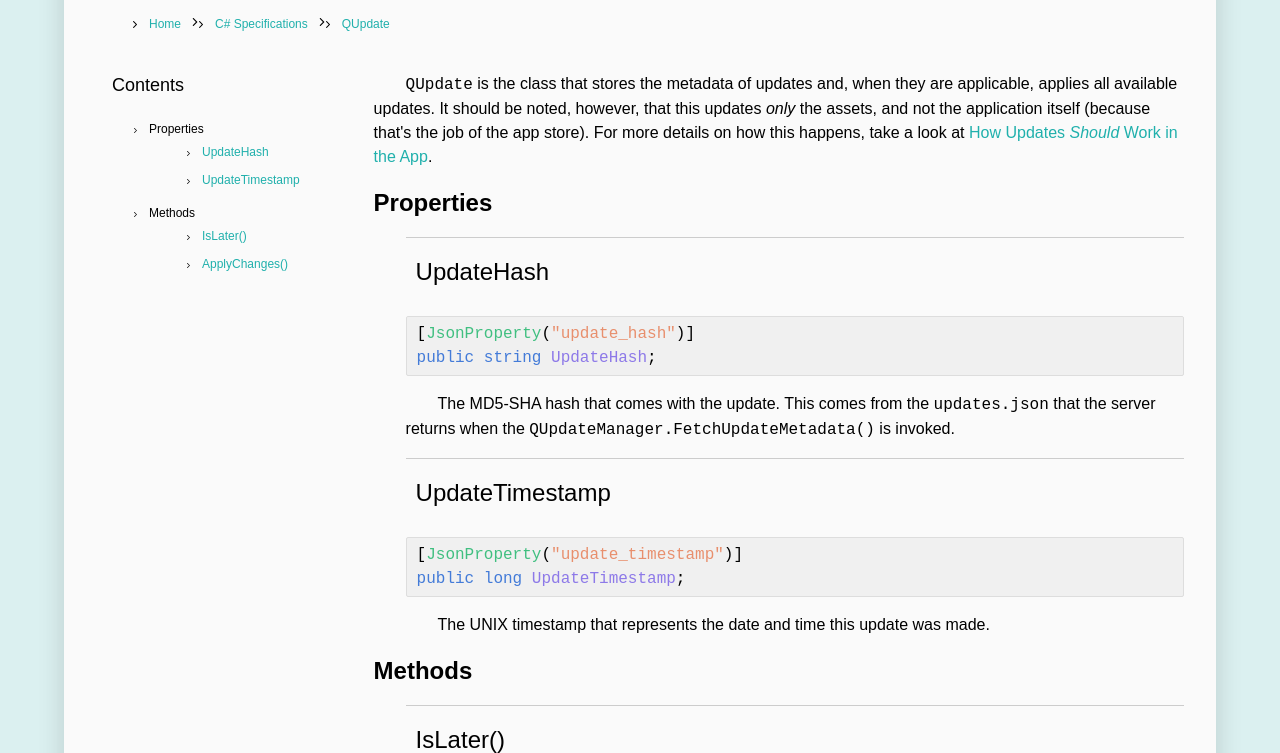
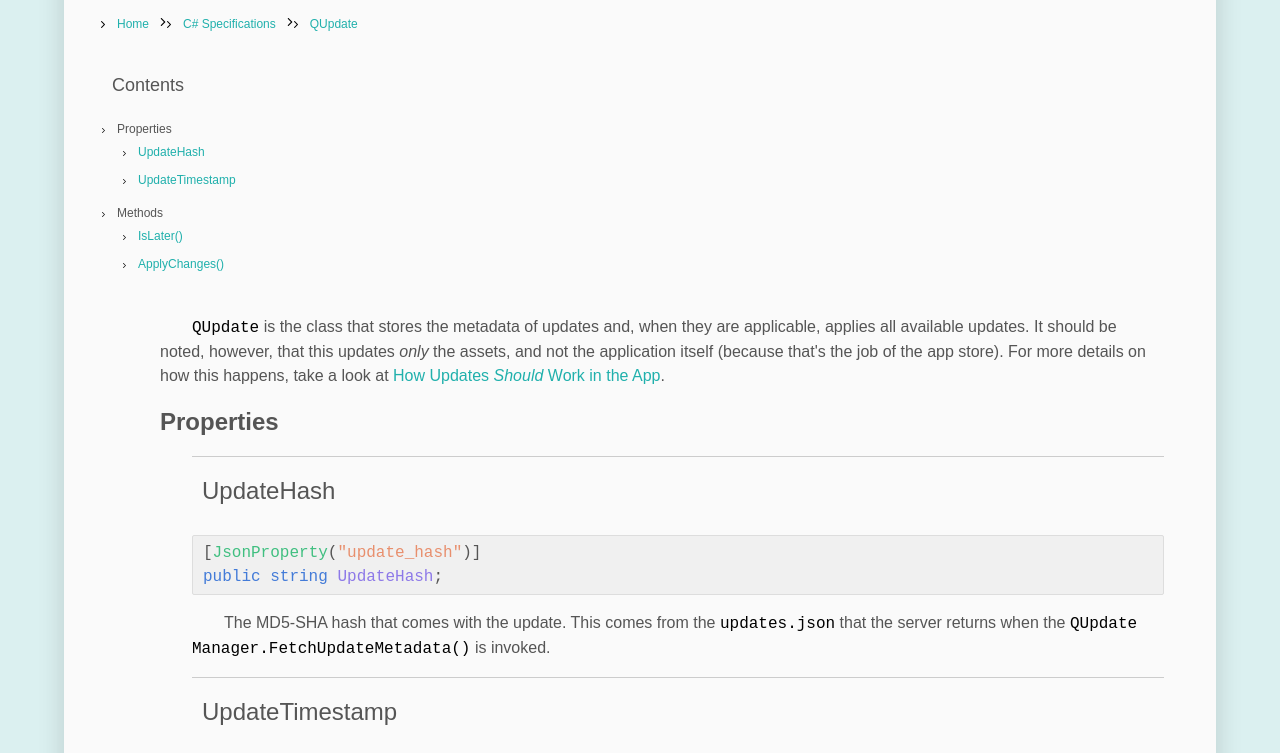
Before and after one commit to Quantarks/quantarks.github.io, a plain HTML site: page csharp/qupdate.html in a window 1280 px wide. Shown: the part 192-945 px from the top of the page. Drawn offline with Linux system fonts and the light colour scheme.

Commit message:
Fixed issues with responsive layout

```diff
--- a/src/index.css
+++ b/src/index.css
@@ -22,24 +22,25 @@ html {
 }
 
 body {
-    background: var(--background-color);
-    margin    : auto;
-    box-shadow: 0 0 25px rgba(0, 0, 0, 0.15);
-    min-height: 100vh;
-    position  : relative;
-    padding-bottom: 50px;
+    color          : #555;
+    margin         : auto;
+    position       : relative;
+    min-height     : 100vh;
+    background     : var(--background-color);
+    box-shadow     : 0 0 25px rgba(0, 0, 0, 0.15);
+    line-height    : 1.5;
+    padding-bottom : 50px;
     scroll-behavior: smooth;
-    line-height: 1.5;
 }
 
 /* sane defaults */
 
-:target {
+:target:not(body) {
     background-image: linear-gradient(to right, hsl(60, 90%, 70%), #32d3f400);
 }
 
 [title] {
-    cursor: help;
+    cursor       : help;
     border-bottom: 2px dashed #ccc;
 }
 
@@ -50,13 +51,19 @@ h4, h5, h6 {
 }
 
 small {
-    font-size: 1rem;
+    font-size  : 1rem;
     font-weight: normal;
 }
 
 code,
 pre {
     font-family: var(--monospace);
+}
+
+code { color: #000; }
+
+pre {
+    overflow: auto;
 }
 
 .kw { color: #437bd8; }
@@ -66,18 +73,26 @@ pre {
 .fn { color: hsl(150, 50%, 50%); }
 .comment { color: #aaa; }
 
+code.path {
+    border          : 1px solid #eaeaea;
+    padding         : 0 2px;
+    display         : inline;
+    border-radius   : 2px;
+    background-color: #f0f0f0;
+}
+
 .article-proper pre {
-    padding: 5px 10px;
-    margin: 10px auto;
+    border          : 1px solid #ddd;
+    margin          : 10px auto;
+    padding         : 5px 10px;
+    border-radius   : 2px;
     background-color: #f0f0f0;
-    border: 1px solid #ddd;
-    border-radius: 2px;
 }
 
 .article-proper p {
+    margin     : 1rem auto;
+    text-indent: 2rem;
     font-family: var(--serif);
-    text-indent: 2rem;
-    margin: 1rem auto;
 }
 
 .weaken {
@@ -142,29 +157,28 @@ pre {
     color          : #32d3f4;
     display        : block;
     padding        : 25px 15px;
+    font-size      : 1.5rem;
+    font-weight    : bold;
     text-decoration: none;
-    font-size: 1.5rem;
-    font-weight: bold;
 }
 
-.styled {
-    padding: 2rem;
+.styled h1 {
+    word-break: break-all;
 }
 
 .styled ul,
 .styled ol {
-    padding-left: 3rem;
+    padding-left: 1rem;
 }
 
 .styled ul>li {
+    padding         : 5px;
     list-style-image: url(../assets/bullet.svg);
-    padding: 5px;
 }
 
 .styled section,
 .styled article {
-    margin     : auto;
-    margin-left: 2rem;
+    margin     : auto 10px;
 }
 
 .styled a[href] {
@@ -182,27 +196,53 @@ pre {
 }
 
 .content-grid {
-    display: grid;
-    grid-template-rows: min-content 1fr;
+    display: block;
     padding: 1rem 0;
+}
+
+.content-grid aside,
+.content-grid .article-proper {
+    max-width: 100%;
 }
 
 .content-grid aside {
     margin-bottom: 2rem;
 }
 
-.method-descriptors {
-    margin-left: 2rem;
+.method-descriptors dt {
+    margin    : 1rem auto;
+    padding   : 1rem 10px 10px;
+    font-size : 1.5rem;
+    word-break: break-all;
+    border-top: 1px solid #ccc;
 }
 
-.method-descriptors dt {
-    font-size: 1.5rem;
-    margin: 1rem auto;
-    border-top: 1px solid #ccc;
-    padding: 1rem 10px 10px;
+.to-top {
+    right           : 25px;
+    width           : 65px;
+    height          : 65px;
+    bottom          : 25px;
+    display         : flex;
+    position        : fixed;
+    box-shadow      : 0 10px 25px #3333;
+    align-items     : center;
+    border-radius   : 50%;
+    background-color: #437bd8;
+    justify-content : center;
 }
 
-@media screen and (min-width: 500px) {
+.to-top::before {
+    top         : 3px;
+    width       : 15px;
+    height      : 15px;
+    content     : '';
+    position    : relative;
+    transform   : rotate(-45deg);
+    border-top  : 2px solid #fff;
+    border-right: 2px solid #fff;
+}
+
+@media screen and (min-width: 700px) {
     body {
         width     : 90%;
     }
@@ -216,14 +256,14 @@ pre {
     }
 
     .breadcrumbs li:not(:last-child)::after {
-        content:'';
-        display: inline-block;
-        height: .75rem;
-        width: .75rem;
-        margin-left: .5rem;
-        background-image: url(../assets/bullet.svg);
-        background-repeat: no-repeat;
-        background-size: .5rem .5rem;
+        width              : .75rem;
+        height             : .75rem;
+        content            : '';
+        display            : inline-block;
+        margin-left        : .5rem;
+        background-size    : .5rem .5rem;
+        background-image   : url(../assets/bullet.svg);
+        background-repeat  : no-repeat;
         background-position: center;
     }
 
@@ -231,12 +271,24 @@ pre {
         margin-left: .25rem;
     }
 
-    .content-grid {
-        grid-template-rows: unset;
-        grid-template-columns: min-content 1fr;
+    .article-proper {
+        margin: 1rem;
     }
 
     .content-grid aside {
         font-size: .75rem;
     }
+
+    .styled {
+        padding: 2rem;
+    }
+
+    .styled section,
+    .styled article {
+        margin-left: 2rem;
+    }
+
+    .method-descriptors {
+        margin-left: 2rem;
+    }
 }
```
